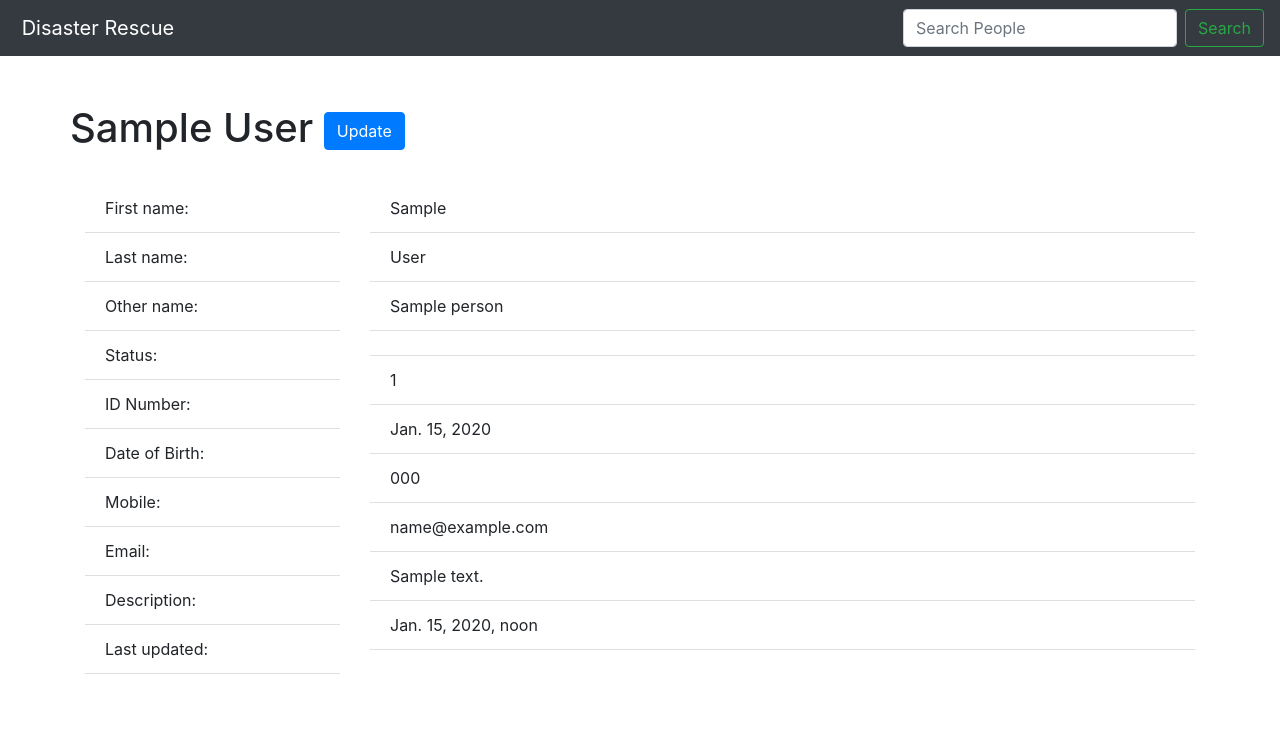
After one commit to SophieHau/week7-project-disaster_rescue, a Django app: page /persons/1 in a window 1280 px wide. The commit adds this page. Shown: the top 745 px of the page. Run offline with Django 3.2, Linux system fonts and the light colour scheme; tables that the repository leaves empty hold one stand-in row (values such as "Sample post"); some libraries are stand-ins or nearby versions.

Commit message:
creating safe persons and person templates

```diff
--- a/portal/models.py
+++ b/portal/models.py
@@ -42,7 +42,7 @@ class Person(models.Model):
     first_name = models.CharField(max_length=100)
     last_name = models.CharField(max_length=100)
     other_name = models.CharField(max_length=100, null=True, default=None, blank=True)
-    status = models.ForeignKey(PersonStatus, on_delete=models.SET_NULL, blank=True, null=True)
+    status = models.ForeignKey(PersonStatus, on_delete=models.SET_NULL, blank=True, null=True, related_name='status')
     id_number = models.IntegerField(null=True, default=None, blank=True, unique=True)
     dob = models.DateField(null=True, default=None, blank=True)
     mobile = models.CharField(max_length=20, null=True, default=None, blank=True)
--- a/portal/templates/base.html
+++ b/portal/templates/base.html
@@ -23,7 +23,7 @@
   <body>
     {% block nav %}
     <nav class="navbar navbar-dark bg-dark">
-      <a class="navbar-brand" href="#">
+      <a class="navbar-brand" href="{% url 'portal:index' %}">
         <img src="" />
         Disaster Rescue
       </a>
--- a/portal/templates/portal/index.html
+++ b/portal/templates/portal/index.html
@@ -18,7 +18,7 @@
       <div class="col-md-4">
         <h2>Safe People</h2>
         <p>View the list of people who are recorded as being safe. Please note that all data is to be taken as preliminary until it has been verified with evidence.</p>
-        <p><a class="btn btn-secondary" href="#" role="button">View Safe Persons &raquo;</a></p>
+        <p><a class="btn btn-secondary" href="{% url 'portal:show_safe' %}" role="button">View Safe Persons &raquo;</a></p>
       </div>
       <div class="col-md-4">
         <h2>Search for a Person</h2>
--- /dev/null
+++ b/portal/templates/portal/show_person.html
@@ -0,0 +1,50 @@
+{% extends 'base.html' %}
+{% block title %}{{ person.first_name }} {{ person.last_name }}{% endblock %}
+{% block content %}
+<div class="container">
+  <div class="row mt-5">
+    <h1>{{ person.first_name }} {{ person.last_name }} <a href="#" class="btn btn-primary">Update</a></h1>
+
+  </div>
+  <div class="row">
+    <div class="col-3">
+      <div class="list-group list-group-flush mt-4 mb-5">
+              <ul class="list-group list-group-flush">
+                <li class="list-group-item">First name: </li>
+                <li class="list-group-item">Last name: </li>
+                <li class="list-group-item">Other name: </li>
+                <li class="list-group-item">Status: </li>
+                <li class="list-group-item">ID Number: </li>
+                <li class="list-group-item">Date of Birth: </li>
+                <li class="list-group-item">Mobile: </li>
+                <li class="list-group-item">Email: </li>
+                <li class="list-group-item">Description: </li>
+                <li class="list-group-item">Last updated: </li>
+                <li class="list-group-item"></li>
+              </ul>
+      </div>
+    </div>
+    <div class="col">
+      <div class="list-group list-group-flush mt-4 mb-5">
+              <ul class="list-group list-group-flush">
+                <li class="list-group-item">{{ person.first_name }}</li>
+                <li class="list-group-item">{{ person.last_name }}</li>
+                <li class="list-group-item">{{ person.other_name }}</li>
+
+                <li class="list-group-item">{% if person.status.name == 'missing' %}<span class="text-danger" > {{ person.status.name }} </span>{% elif person.status.name == 'safe' %}<span class="text-success">{{ person.status.name }}</span> {% endif %}</li>
+                <li class="list-group-item">{{ person.id_number }}</li>
+                <li class="list-group-item">{{ person.dob }}</li>
+                <li class="list-group-item">{{ person.mobile }}</li>
+                <li class="list-group-item">{{ person.email }} </li>
+                <li class="list-group-item">{{ person.description }}</li>
+                <li class="list-group-item">{{ person.updated_date }}</li>
+                <li class="list-group-item"></li>
+              </ul>
+      </div>
+
+    </div>
+  </div>
+
+</div>
+
+{% endblock %}
--- a/portal/urls.py
+++ b/portal/urls.py
@@ -5,5 +5,7 @@ from . import views
 app_name = 'portal'
 urlpatterns = [
 	path('', views.index, name='index'),
-    # to do: add more paths...
+	path('persons/show_safe', views.show_safe_persons, name='show_safe'),
+	path('persons/<int:person_id>', views.show_person, name='show_person'),
+   # to do: add more paths...
 ]
--- a/portal/views.py
+++ b/portal/views.py
@@ -1,7 +1,7 @@
 from django.shortcuts import get_object_or_404, redirect, render
 from django.db.models import Q
 
-from .models import PersonStatus
+from .models import PersonStatus, Person
 
 def index(request):
 	return render(request, 'portal/index.html')
@@ -16,11 +16,13 @@ def add_person(request):
 
 def show_person(request, person_id):
     # ...
-    pass
+    person = Person.objects.get(id=person_id)
+    return render(request, 'portal/show_person.html', {
+            'person': person })
 
 
 def show_safe_persons(request):
-    persons = None # ... change this line!
+    persons = Person.objects.filter(status__name='safe')
     return render(request, 'portal/show_persons.html', {
         'title': 'Persons marked as Safe',
         'main_heading': 'Persons Marked as Safe',
```
Also changed, not shown: portal/templates/portal/show_persons.html (added, +18 -0 lines).
